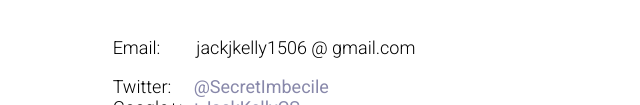
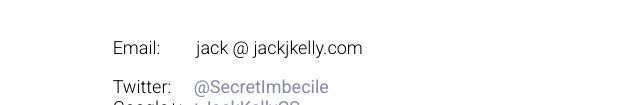
Before and after one commit to SecretImbecile/secretimbecile.github.io, a plain HTML site: page index.html in a window 1280 px wide. Shown: the part 695-800 px from the top of the page, 32-672 px from the left. Drawn offline with Linux system fonts and the light colour scheme.

Commit message:
Domain email

```diff
--- a/index.html
+++ b/index.html
@@ -28,7 +28,7 @@
                                 I'm Jack Kelly, I'm a Computer Science undergrad at the University of Manchester. In my spare time I run Manchester Raspberry Jam.
                                 <h1>Contact</h1>
                                 <p>
-                                        Email:&emsp;&emsp;jackjkelly1506 @ gmail.com
+                                        Email:&emsp;&emsp;jack @ jackjkelly.com
                                 </p>
                                 <p>
                                         Twitter:&emsp; <a href="http://twitter.com/secretimbecile">@SecretImbecile</a>
```
